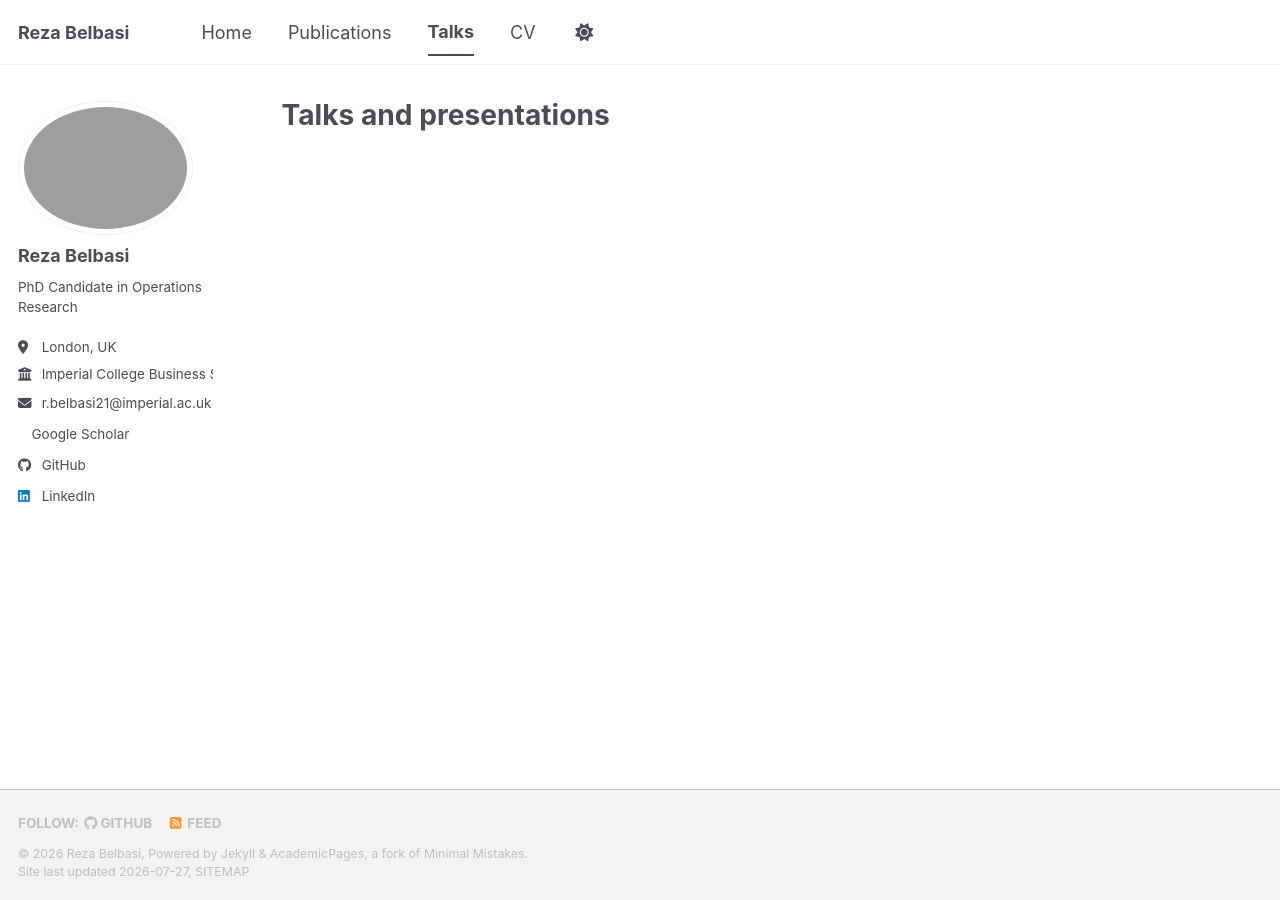
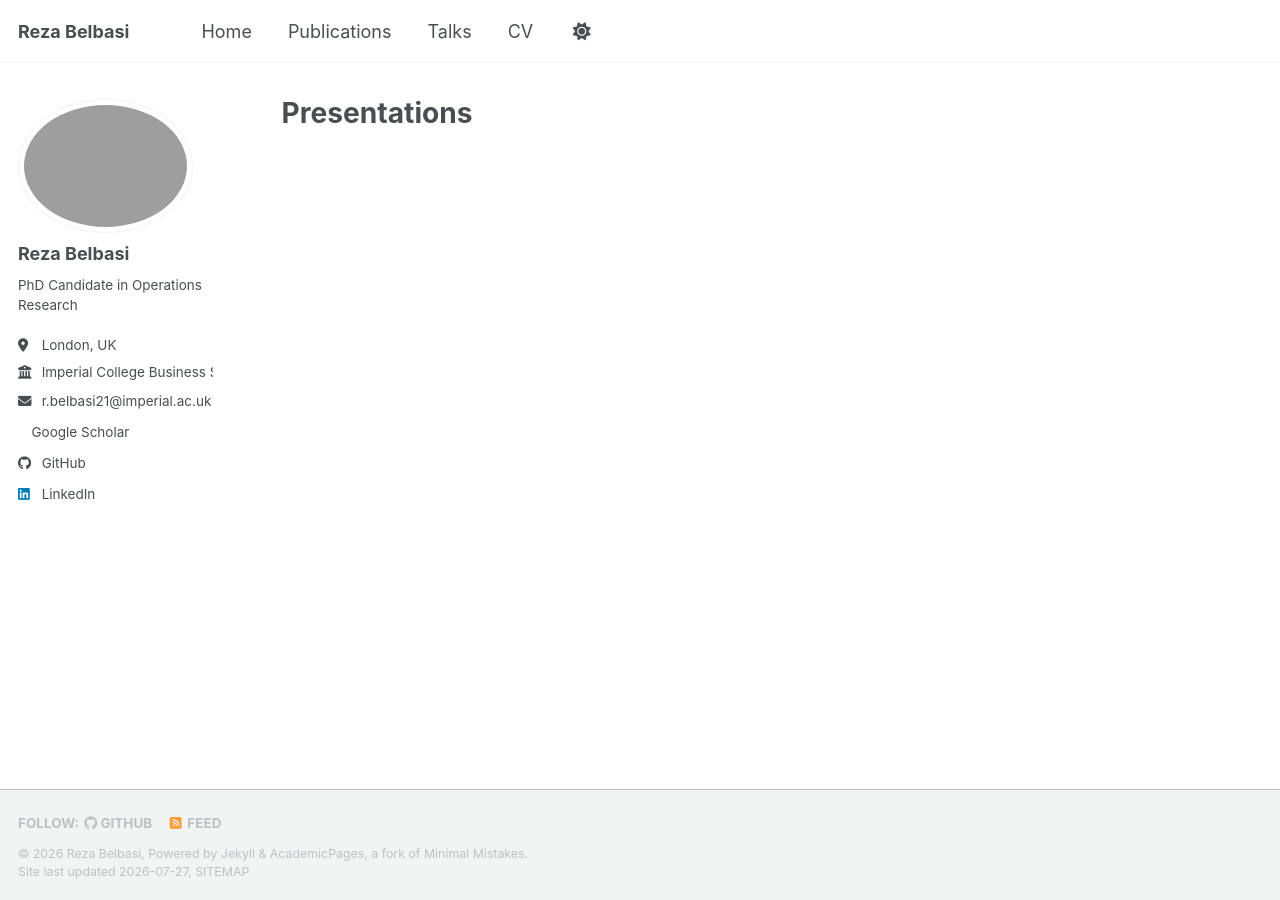
Before and after one commit to rezabelbasi/rezabelbasi.github.io, a Jekyll site: the page built from _pages/talks.html, in a window 1280 px wide. Built offline with Jekyll 4.4.1, drawn with Linux system fonts in a browser that asks for light colours; a style sheet for code colours, icons or effects is not loaded.

Commit message:
Rename 'Talks' page to 'Presentations'

```diff
--- a/_pages/talks.html
+++ b/_pages/talks.html
@@ -1,15 +1,9 @@
 ---
 layout: archive
-title: "Talks and presentations"
-permalink: /talks/
+title: "Presentations"
+permalink: /presentations/
 author_profile: true
 ---
-
-{% if site.talkmap_link == true %}
-
-<p style="text-decoration:underline;"><a href="/talkmap.html">See a map of all the places I've given a talk!</a></p>
-
-{% endif %}
 
 {% for post in site.talks reversed %}
   {% include archive-single-talk.html %}
```
